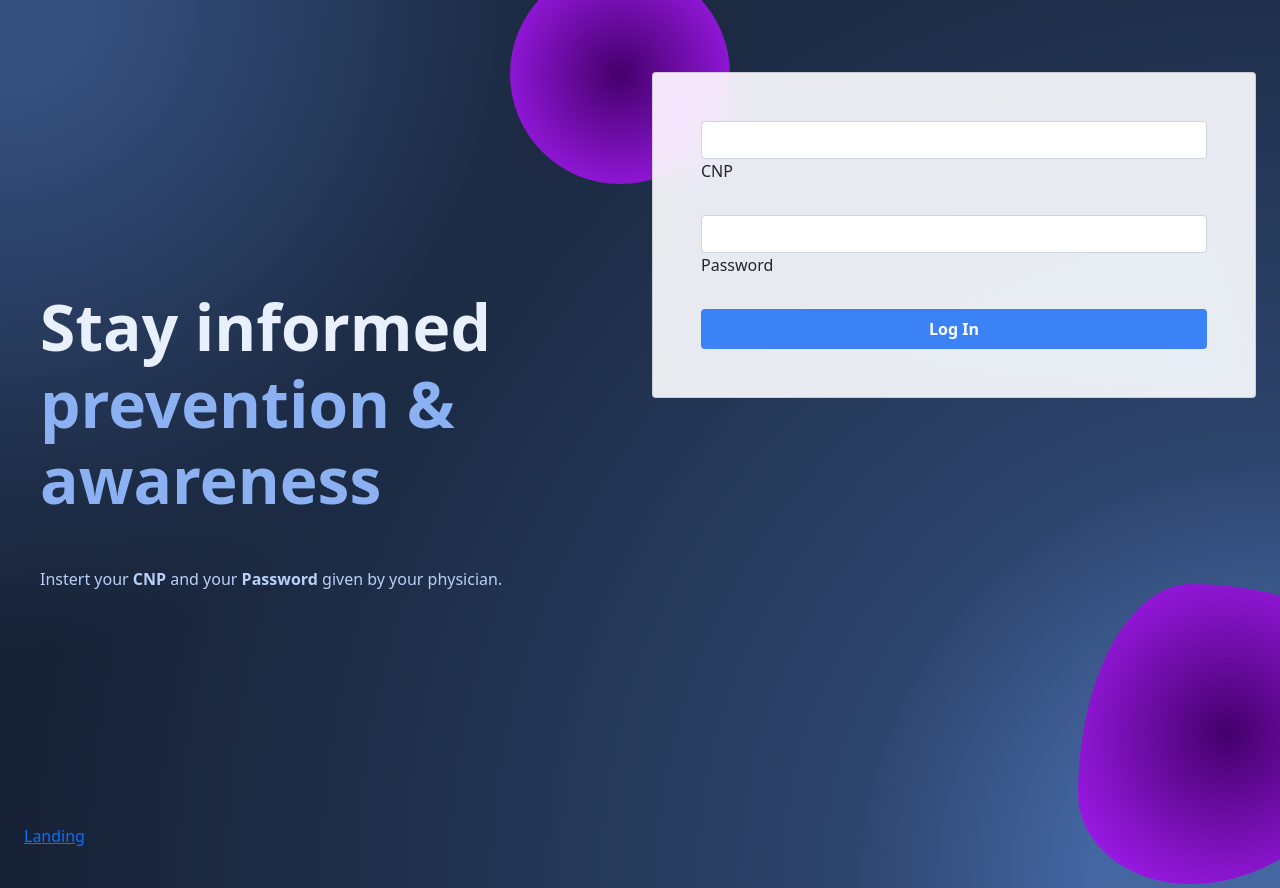
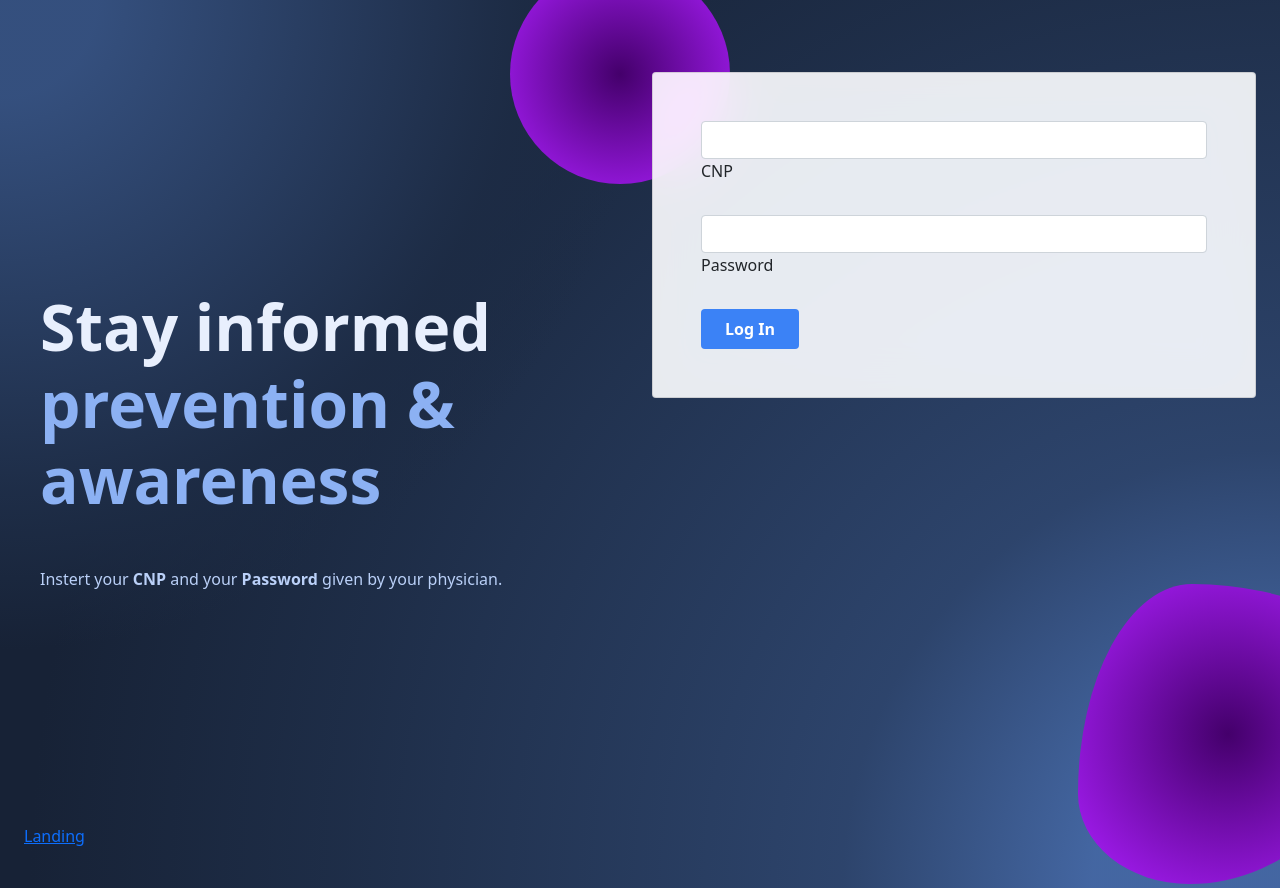
Before and after one commit to alexDorni/medhack-react, a React (Create React App) app: page /login in a window 1280 px wide. Built offline with nearby package versions, Linux system fonts and the light colour scheme.

Commit message:
Modify login

```diff
--- a/src/components/home.js
+++ b/src/components/home.js
@@ -23,7 +23,7 @@ import {
   RectangleStackIcon,
   StarIcon,
   BeakerIcon,
-  UserGroupIcon
+  UserGroupIcon,
 } from '@heroicons/react/20/solid'
 import { Bars3CenterLeftIcon, XMarkIcon } from '@heroicons/react/24/outline'
 
--- a/src/domains/login/login.jsx
+++ b/src/domains/login/login.jsx
@@ -104,9 +104,11 @@ export function Login() {
               <MDBInput wrapperClass='mb-4' label='Password' id='form4' type='password'/>
 
               <div class="flex items-center justify-between">
+              <NavLink to="../home" style={{ textDecoration: 'none', color: 'white' }}>
                 <button class="w-100 w-100 bg-blue-500 hover:bg-blue-700 text-white font-bold py-2 px-4 rounded focus:outline-none focus:shadow-outline" type="submit">
-                <NavLink to="../home" style={{ textDecoration: 'none', color: 'white' }}>Log In</NavLink>
+                Log In
                 </button>
+                </NavLink>
               </div>
               {/* <MDBBtn className='w-100 mb-4' size='md' type="submit" form="form">Log in</MDBBtn> */}
 
```
